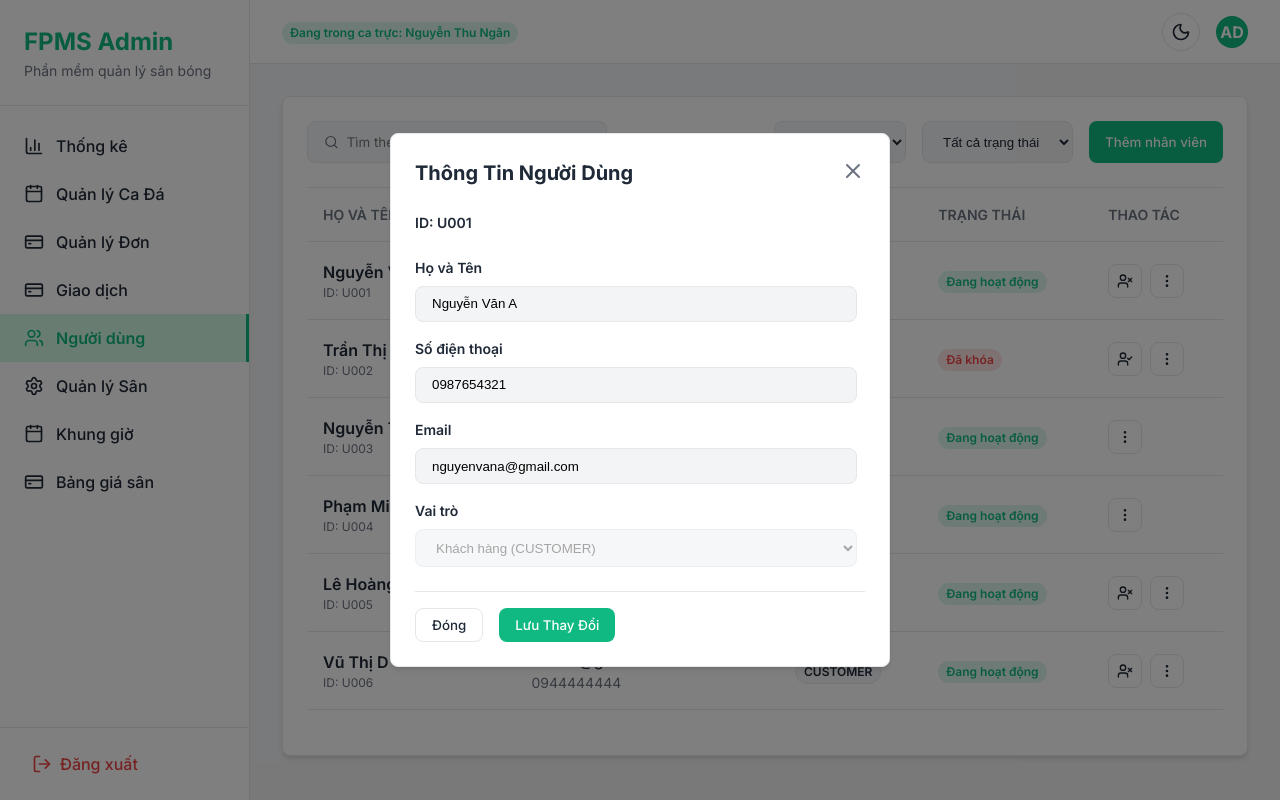
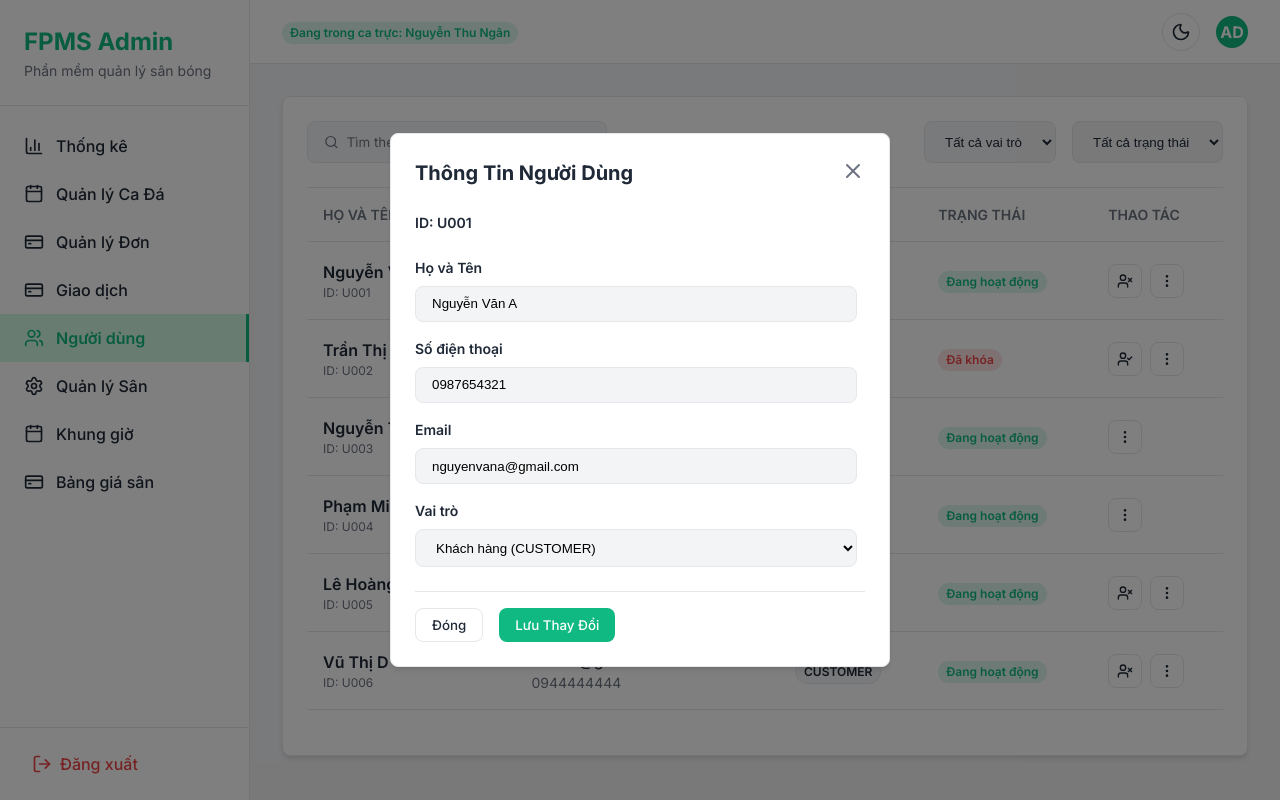
Before and after one commit to ngkhson/FPMS_Design, a React (Vite) app in the folder frontend/: page /admin/users in a window 1280 px wide. Both pictures are taken after a click on the button 1167 px from the left and 280 px from the top of the page. Built offline with nearby package versions, Linux system fonts and the light colour scheme.

Commit message:
remove button add staff and add profile page for admin

```diff
--- a/frontend/src/App.tsx
+++ b/frontend/src/App.tsx
@@ -45,6 +45,7 @@ const App: React.FC = () => {
           <Route path="pitches" element={<AdminPitches />} />
           <Route path="timeslots" element={<AdminTimeSlots />} />
           <Route path="pricing" element={<AdminPricing />} />
+          <Route path="profile" element={<Profile />} />
         </Route>
       </Routes>
     </BrowserRouter>
--- a/frontend/src/layouts/AdminLayout.tsx
+++ b/frontend/src/layouts/AdminLayout.tsx
@@ -82,9 +82,9 @@ const AdminLayout: React.FC = () => {
             <button onClick={toggleTheme} className="btn btn-secondary" style={{ padding: '0.5rem', borderRadius: '50%' }}>
               {theme === 'light' ? <Moon size={20} /> : <Sun size={20} />}
             </button>
-            <div style={{ width: '32px', height: '32px', borderRadius: '50%', backgroundColor: 'var(--color-primary)', color: 'white', display: 'flex', alignItems: 'center', justifyContent: 'center', fontWeight: 'bold' }}>
+            <Link to="/admin/profile" style={{ width: '32px', height: '32px', borderRadius: '50%', backgroundColor: 'var(--color-primary)', color: 'white', display: 'flex', alignItems: 'center', justifyContent: 'center', fontWeight: 'bold', textDecoration: 'none' }}>
               AD
-            </div>
+            </Link>
           </div>
         </header>
 
--- a/frontend/src/pages/admin/AdminUsers.tsx
+++ b/frontend/src/pages/admin/AdminUsers.tsx
@@ -66,7 +66,6 @@ const AdminUsers: React.FC = () => {
               <option value="ACTIVE">Đang hoạt động</option>
               <option value="LOCKED">Đã khóa</option>
             </select>
-            <button className="btn btn-primary" style={{ height: '42px' }} onClick={() => setIsAddModalOpen(true)}>Thêm nhân viên</button>
           </div>
         </div>
 
@@ -193,7 +192,7 @@ const AdminUsers: React.FC = () => {
             </div>
             <div>
               <label className="block text-sm font-semibold mb-2">Vai trò</label>
-              <select className="w-full" defaultValue={viewUser.role} style={{ padding: '0.6rem 1rem', border: '1px solid var(--color-border)', borderRadius: 'var(--radius-md)', background: 'var(--color-bg-base)' }} disabled={viewUser.role === 'CUSTOMER'}>
+              <select className="w-full" defaultValue={viewUser.role} style={{ padding: '0.6rem 1rem', border: '1px solid var(--color-border)', borderRadius: 'var(--radius-md)', background: 'var(--color-bg-base)' }}>
                 <option value="CUSTOMER">Khách hàng (CUSTOMER)</option>
                 <option value="STAFF">Nhân viên (STAFF)</option>
                 <option value="ADMIN">Quản trị viên (ADMIN)</option>
```
